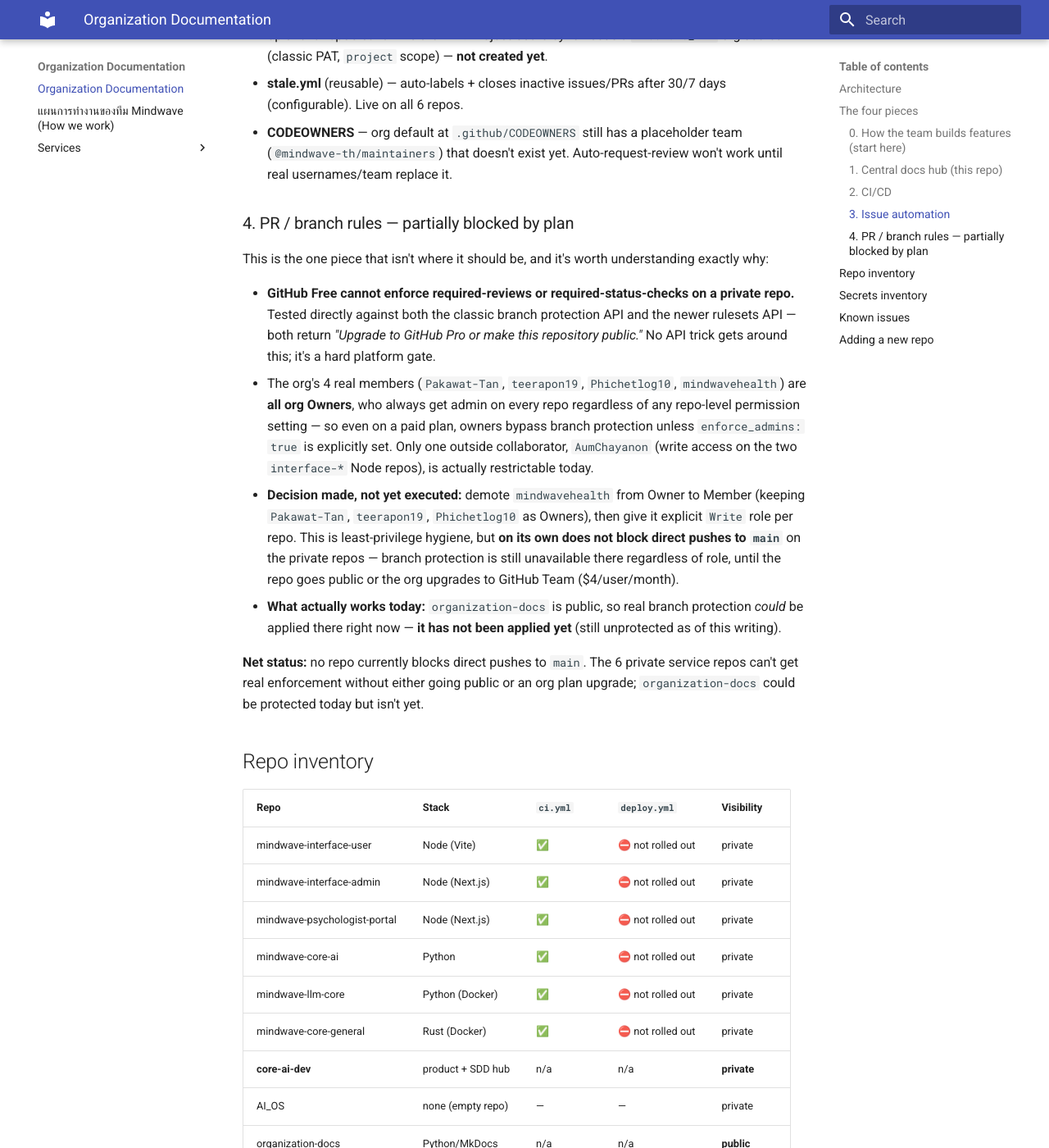
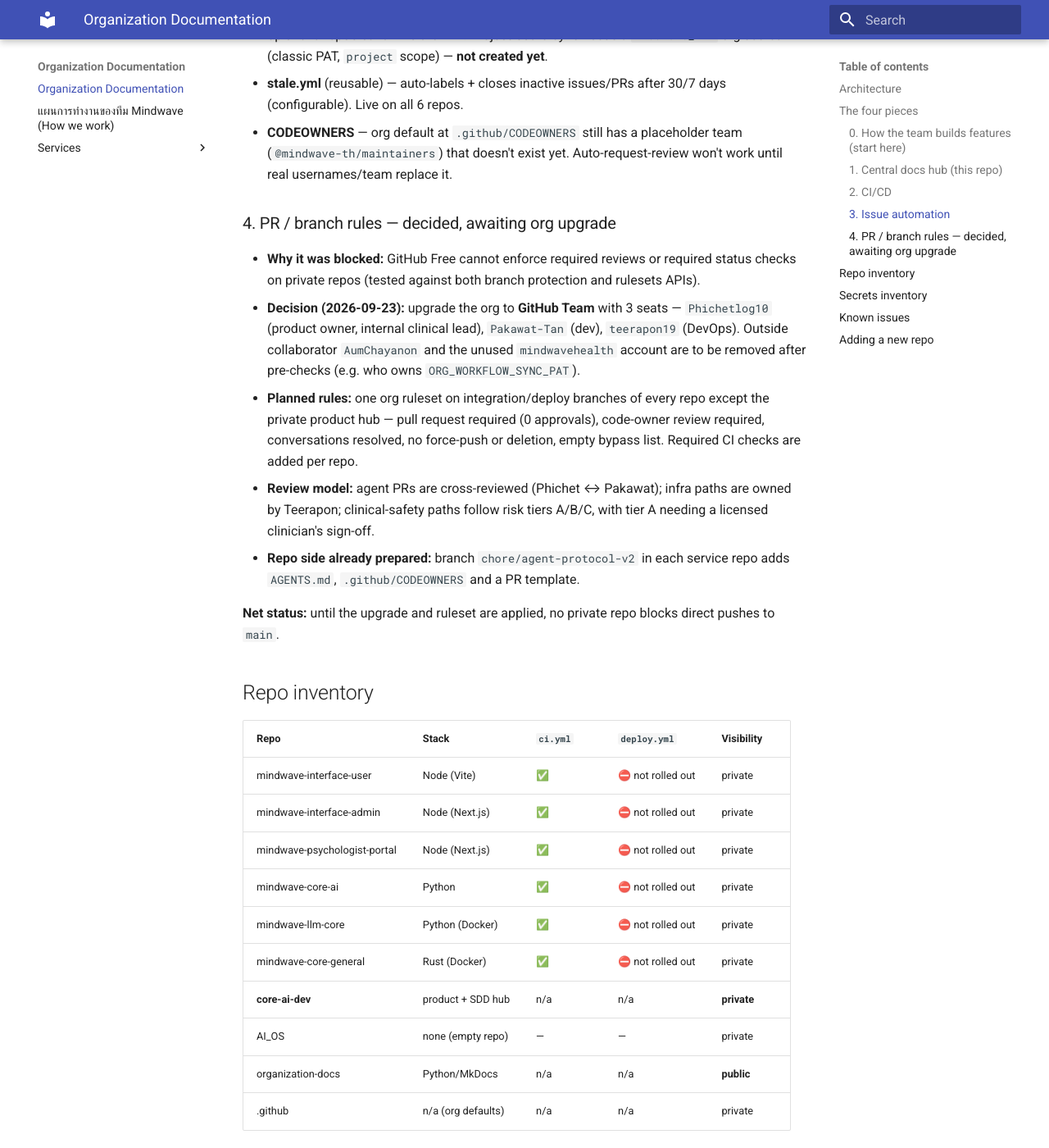
Before and after one commit to mindwave-th/organization-docs, an MkDocs documentation site: the page built from docs/index.md, in a window 1280 px wide and 1400 px high, scrolled down 2741 px. Shown: the whole window at 82% size. Built offline with MkDocs 1.6.1 and Material for MkDocs 9.7.7, drawn with Linux system fonts in a browser that asks for light colours.

Commit message:
docs(governance): record GitHub Team decision, roles and review model
Co-Authored-By: Claude Opus 5.5 <noreply@anthropic.com>
Claude-Session: https://claude.ai/code/session_01GH4zYzHK4qvA2kiixpUmq9

```diff
--- a/docs/index.md
+++ b/docs/index.md
@@ -150,38 +150,28 @@ From `mindwave-th/.github`:
   placeholder team (`@mindwave-th/maintainers`) that doesn't exist yet.
   Auto-request-review won't work until real usernames/team replace it.
 
-### 4. PR / branch rules — partially blocked by plan
+### 4. PR / branch rules — decided, awaiting org upgrade
 
-This is the one piece that isn't where it should be, and it's worth
-understanding exactly why:
+- **Why it was blocked:** GitHub Free cannot enforce required reviews or
+  required status checks on private repos (tested against both branch
+  protection and rulesets APIs).
+- **Decision (2026-09-23):** upgrade the org to **GitHub Team** with 3 seats —
+  `Phichetlog10` (product owner, internal clinical lead), `Pakawat-Tan`
+  (dev), `teerapon19` (DevOps). Outside collaborator `AumChayanon` and the
+  unused `mindwavehealth` account are to be removed after pre-checks
+  (e.g. who owns `ORG_WORKFLOW_SYNC_PAT`).
+- **Planned rules:** one org ruleset on integration/deploy branches of every
+  repo except the private product hub — pull request required (0 approvals),
+  code-owner review required, conversations resolved, no force-push or
+  deletion, empty bypass list. Required CI checks are added per repo.
+- **Review model:** agent PRs are cross-reviewed (Phichet ↔ Pakawat);
+  infra paths are owned by Teerapon; clinical-safety paths follow
+  risk tiers A/B/C, with tier A needing a licensed clinician's sign-off.
+- **Repo side already prepared:** branch `chore/agent-protocol-v2` in each
+  service repo adds `AGENTS.md`, `.github/CODEOWNERS` and a PR template.
 
-- **GitHub Free cannot enforce required-reviews or required-status-checks
-  on a private repo.** Tested directly against both the classic branch
-  protection API and the newer rulesets API — both return
-  *"Upgrade to GitHub Pro or make this repository public."* No API
-  trick gets around this; it's a hard platform gate.
-- The org's 4 real members (`Pakawat-Tan`, `teerapon19`, `Phichetlog10`,
-  `mindwavehealth`) are **all org Owners**, who always get admin on
-  every repo regardless of any repo-level permission setting — so even
-  on a paid plan, owners bypass branch protection unless
-  `enforce_admins: true` is explicitly set. Only one outside
-  collaborator, `AumChayanon` (write access on the two `interface-*`
-  Node repos), is actually restrictable today.
-- **Decision made, not yet executed:** demote `mindwavehealth` from
-  Owner to Member (keeping `Pakawat-Tan`, `teerapon19`, `Phichetlog10`
-  as Owners), then give it explicit `Write` role per repo. This is
-  least-privilege hygiene, but **on its own does not block direct
-  pushes to `main`** on the private repos — branch protection is still
-  unavailable there regardless of role, until the repo goes public or
-  the org upgrades to GitHub Team ($4/user/month).
-- **What actually works today:** `organization-docs` is public, so real
-  branch protection *could* be applied there right now — **it has not
-  been applied yet** (still unprotected as of this writing).
-
-**Net status:** no repo currently blocks direct pushes to `main`. The
-6 private service repos can't get real enforcement without either
-going public or an org plan upgrade; `organization-docs` could be
-protected today but isn't yet.
+**Net status:** until the upgrade and ruleset are applied, no private repo
+blocks direct pushes to `main`.
 
 ## Repo inventory
 
```
Also changed, not shown: docs/how-we-work.md (+11 -0 lines).
